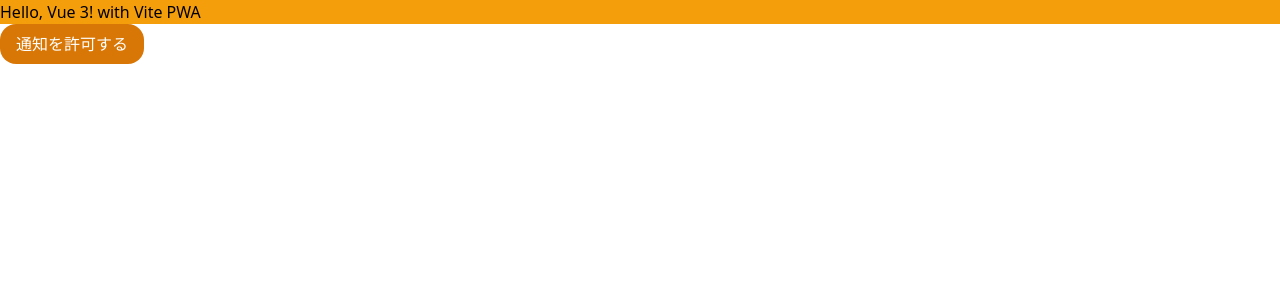
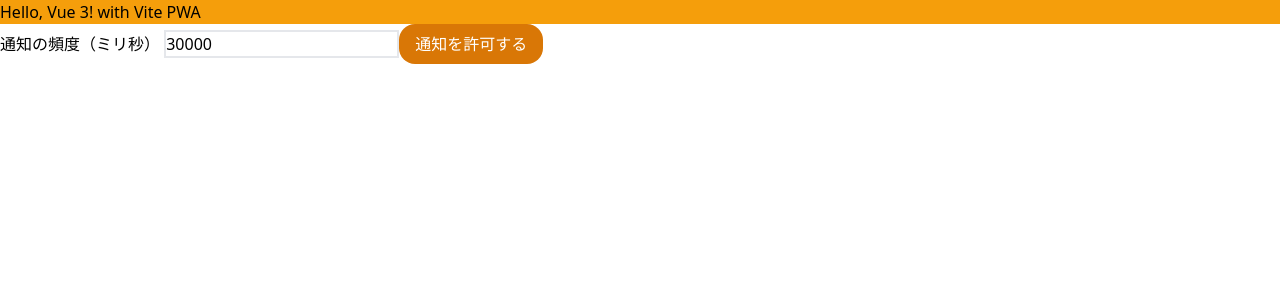
Before and after one commit to paix26875/practice_pwa, a Vue app: page / in a window 1280 px wide. Shown: the top 300 px of the page. Built offline with nearby package versions, Linux system fonts and the light colour scheme.

Commit message:
refactor:

```diff
--- a/src/App.vue
+++ b/src/App.vue
@@ -1,4 +1,6 @@
 <script setup>
+import { ref } from 'vue'
+
 const authorizeNotification = () => {
   Notification.requestPermission().then(function (result) {
     if (result === 'granted') {
@@ -11,13 +13,20 @@ function randomNotification() {
     body: '通知だよ〜〜〜',
     icon: 'https://ja.vite.dev/logo.svg'
   }
+  console.log('通知を送信')
   const notify = new Notification('通知のテスト', options)
-  setTimeout(randomNotification, 30000)
+  setTimeout(randomNotification, notificationFrequency.value)
 }
+
+const notificationFrequency = ref(30000)
 </script>
 
 <template>
   <div class="bg-amber-500">Hello, Vue 3! with Vite PWA</div>
+  <label>
+    通知の頻度（ミリ秒）
+    <input class="border-2" v-model="notificationFrequency" />
+  </label>
   <button
     class="bg-amber-600 text-white px-4 py-2 rounded-2xl"
     @click="authorizeNotification()"
--- a/vite.config.js
+++ b/vite.config.js
@@ -5,9 +5,14 @@ import TailwindCSS from 'tailwindcss'
 import Autoprefixer from 'autoprefixer'
 
 // https://vitejs.dev/config/
+const isProd = process.env.NODE_ENV === 'production'
+const host = isProd
+  ? 'https://paix26875.github.io/practice_pwa/'
+  : 'http://localhost:3000/'
+console.log('isProd', isProd, host)
 
 const pwaBaseConfig = {
-  scope: 'https://paix26875.github.io/practice_pwa/',
+  scope: host,
   includeAssets: ['robots.txt'],
   injectRegister: 'script',
   registerType: 'autoUpdate',
@@ -64,7 +69,7 @@ const customSWConfig = {
 }
 export default defineConfig({
   publicDir: 'public',
-  base: 'https://paix26875.github.io/practice_pwa/',
+  base: host,
   server: {
     port: 3000,
     open: true
```
